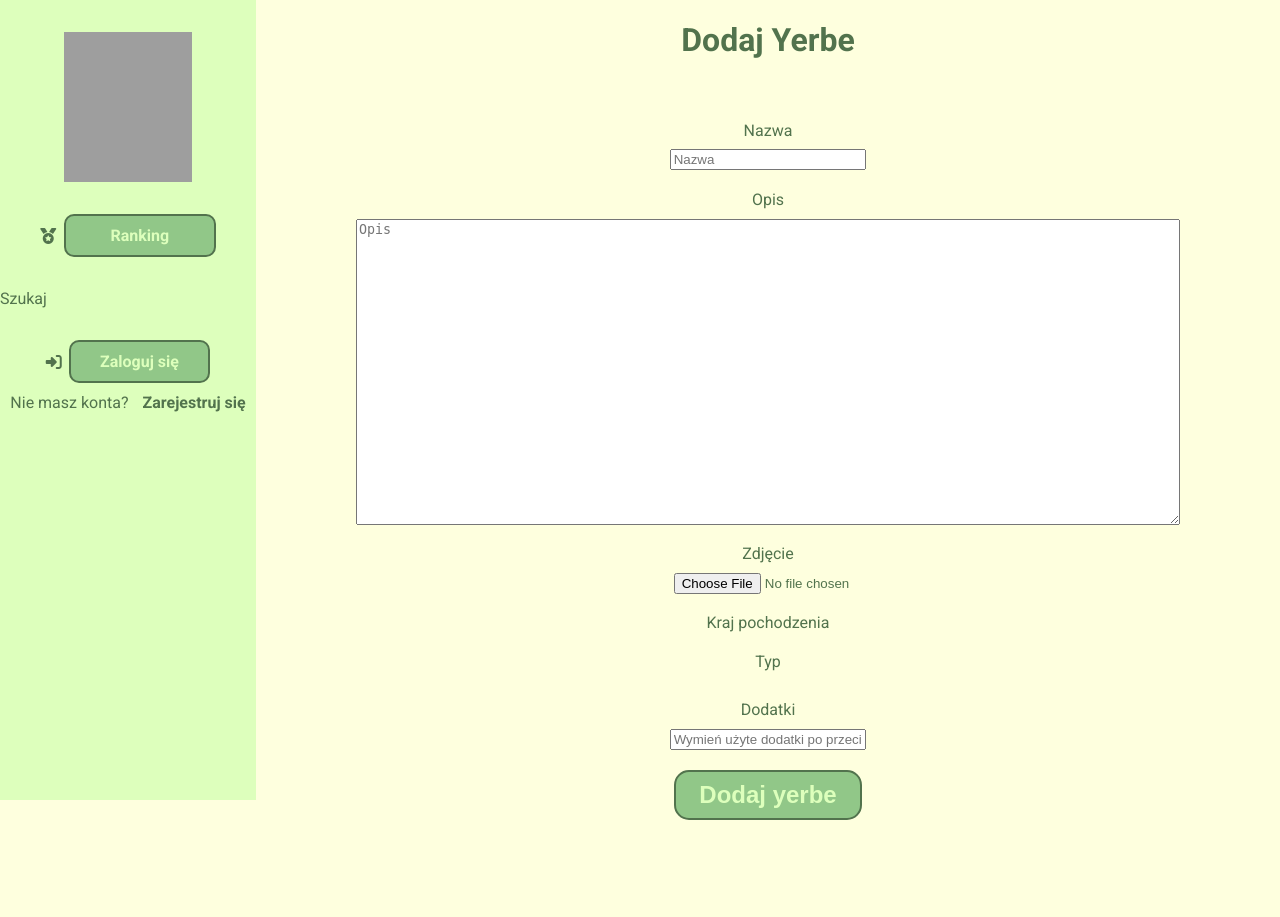
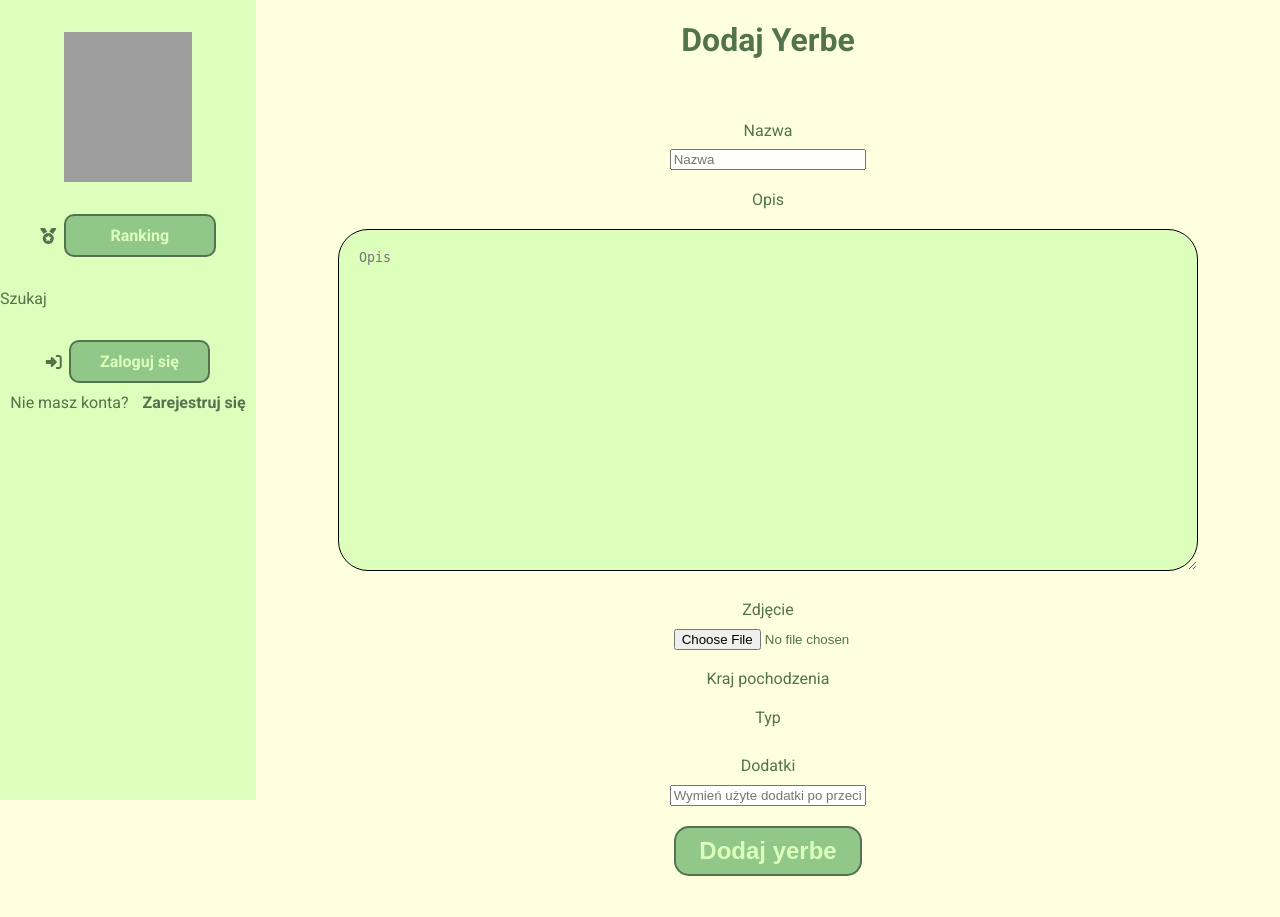
Before and after one commit to adrodin/PAI-project, a PHP site: page /public/views/newYerba in a window 1280 px wide. Before the commit the page ends 820 px from the top, so only its background shows below. Run offline with PHP 8.4, Linux system fonts and the light colour scheme; the template is opened without the code that fills it, so the values that code supplies are empty; the visitor is signed in with stand-in values (Sample User, id 1); a stand-in replaces the project's code that opens the database connection; some libraries are stand-ins or nearby versions; grey boxes are pictures that could not be loaded.

Commit message:
add style to textarea input

```diff
--- a/public/css/login.css
+++ b/public/css/login.css
@@ -10,7 +10,7 @@ input{
     border-right: 0px;
     background-color: var(--my-green);
 }
-input:focuse{
+input:focus{
     border-bottom: 1px solid var(--darkest-green);
     border-top: 0px;
     border-left: 0px;
--- a/public/css/newYerba.css
+++ b/public/css/newYerba.css
@@ -46,3 +46,16 @@ input{
     display: flex;
     flex-direction: column;
 }
+
+textarea{
+    background-color: var(--my-green);
+    border-radius: 30px;
+    border-color: var(--darkest-green);
+    border: 1px;
+    border-style: solid;
+    padding: 20px;
+    margin:10px
+}
+textarea:focus{
+    border-color: #32532D;
+}
```
